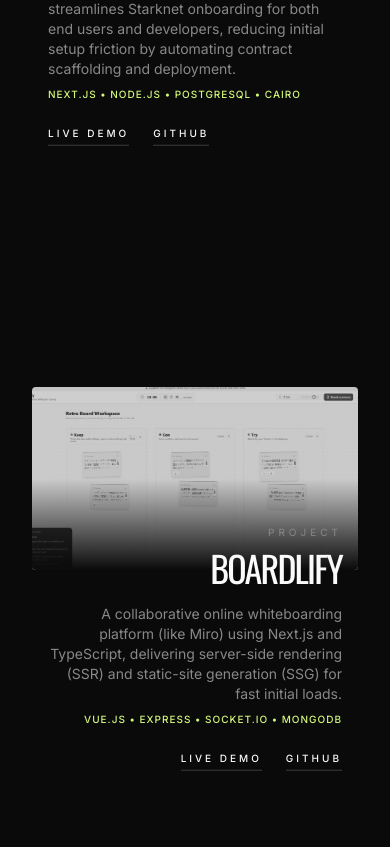
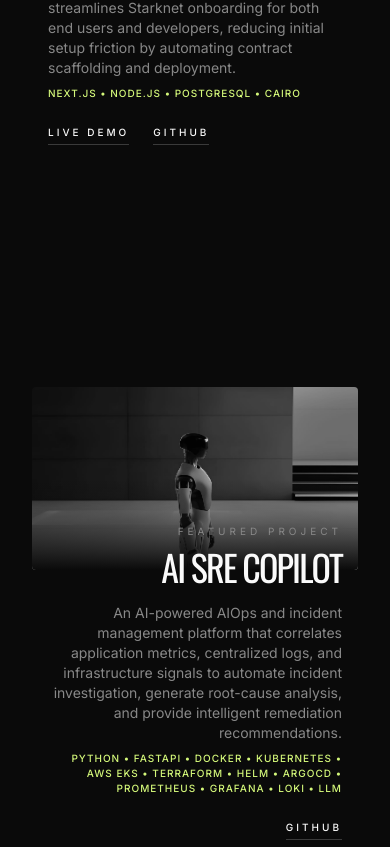
Before and after one commit to Sayan650/cinematic-portfolio, a Next.js app: page / in a window 390 px wide. Shown: the part 2737-3584 px from the top of the page. Built offline with nearby package versions, Linux system fonts and the light colour scheme.

Commit message:
minor edits

```diff
--- a/src/components/Hero.tsx
+++ b/src/components/Hero.tsx
@@ -110,6 +110,23 @@ export default function Hero() {
       {/* Atmospheric Fog Overlay */}
       <div className="absolute inset-0 z-30 pointer-events-none bg-gradient-to-t from-mist-black via-transparent to-transparent opacity-60" />
 
+      {/* Scroll Indicator */}
+      <motion.div
+        initial={{ opacity: 0 }}
+        animate={{ opacity: 1 }}
+        transition={{ delay: 2, duration: 1 }}
+        className="absolute bottom-12 right-8 md:right-20 z-40 flex flex-col items-center gap-4 hidden md:flex"
+      >
+        <span className="text-[10px] uppercase tracking-[0.3em] text-kimono-white/50" style={{ writingMode: 'vertical-rl' }}>Scroll</span>
+        <div className="w-[1px] h-16 bg-kimono-white/20 relative overflow-hidden">
+          <motion.div
+            className="w-full h-1/2 bg-muted-lime absolute top-0 left-0"
+            animate={{ y: ["-100%", "200%"] }}
+            transition={{ repeat: Infinity, duration: 1.5, ease: "circInOut" }}
+          />
+        </div>
+      </motion.div>
+
       <style jsx>{`
         .outline-text {
           -webkit-text-stroke: 1px rgba(250, 250, 250, 0.3);
--- a/src/components/Navigation.tsx
+++ b/src/components/Navigation.tsx
@@ -15,6 +15,10 @@ export default function Navigation() {
     <nav className="fixed top-0 left-0 w-full z-[100] px-8 py-10 flex justify-between items-start pointer-events-none">
       <Link
         href="/"
+        onClick={(e) => {
+          e.preventDefault();
+          window.scrollTo({ top: 0, behavior: "smooth" });
+        }}
         className="text-xs uppercase tracking-[0.3em] font-medium pointer-events-auto hover:text-muted-lime transition-colors duration-500"
       >
         Sayan / Portfolio
--- a/src/components/Work.tsx
+++ b/src/components/Work.tsx
@@ -11,7 +11,7 @@ const projects = [
     description:
       "A no-code, AI-driven platform that streamlines Starknet onboarding for both end users and developers, reducing initial setup friction by automating contract scaffolding and deployment.",
     tech: ["Next.Js", "Node.js", "PostgreSQL", "Cairo"],
-      image: "/robot.png",
+    image: "/devxstark.png",
     github: "https://github.com/Sayan650/DevXStark.git",
     live: "https://devfolio.co/projects/devxstark-9421",
     featured: true,
@@ -21,6 +21,31 @@ const projects = [
   },
   {
     id: 2,
+    title: "AI SRE Copilot",
+    description:
+      "An AI-powered AIOps and incident management platform that correlates application metrics, centralized logs, and infrastructure signals to automate incident investigation, generate root-cause analysis, and provide intelligent remediation recommendations.",
+    tech: [
+      "Python",
+      "FastAPI",
+      "Docker",
+      "Kubernetes",
+      "AWS EKS",
+      "Terraform",
+      "Helm",
+      "ArgoCD",
+      "Prometheus",
+      "Grafana",
+      "Loki",
+      "LLM",
+    ],
+    image: "/robot.png",
+    github: "https://github.com/Sayan650/AI-SRE",
+    live: "#",
+    featured: true,
+    layout: "wide",
+  },
+  {
+    id: 3,
     title: "Boardlify",
     description:
       "A collaborative online whiteboarding platform (like Miro) using Next.js and TypeScript, delivering server-side rendering (SSR) and static-site generation (SSG) for fast initial loads.",
@@ -32,11 +57,20 @@ const projects = [
     layout: "wide",
   },
   {
-      id: 3,
+    id: 4,
     title: "AI-Powered Skin Disease Detection",
     description:
       "Developed a deep learning–based mobile application that analyzes skin lesion images to identify potential dermatological conditions. Built using React Native, Node.js, TensorFlow/PyTorch, and ResNet50, the system provides AI-powered predictions with confidence scores to support early disease screening.",
-      tech: ["React Native", "Node.js", "TensorFlow", "PyTorch", "ResNet50", "MongoDB", "OpenCV", "NumPy"],
+    tech: [
+      "React Native",
+      "Node.js",
+      "TensorFlow",
+      "PyTorch",
+      "ResNet50",
+      "MongoDB",
+      "OpenCV",
+      "NumPy",
+    ],
     image: "/AIDetection.png",
     github: "https://github.com/Sayan650/AIDetection.git",
     live: "https://ai-detection.vercel.app/",
@@ -44,7 +78,7 @@ const projects = [
     layout: "standard",
   },
   {
-      id: 4,
+    id: 5,
     title: "Video and Voice Chat Application",
     description:
       " •WebRTC + Socket.io based project which connects users realtime through a voice or video call or through realtime chat. • Used WebRTC for video and voice streaming. • Also have screen sharing feature on video call.",
@@ -56,7 +90,7 @@ const projects = [
     layout: "wide",
   },
   {
-      id: 5,
+    id: 6,
     title: "DRepo",
     description:
       "A version control system in web3.The code is saved in distributed storage IPFS",
@@ -69,7 +103,13 @@ const projects = [
   },
 ];
 
-function ProjectCard({ project, index }: { project: typeof projects[0] | any; index: number }) {
+function ProjectCard({
+  project,
+  index,
+}: {
+  project: (typeof projects)[0] | any;
+  index: number;
+}) {
   const containerRef = useRef(null);
   const { scrollYProgress } = useScroll({
     target: containerRef,
@@ -86,11 +126,15 @@ function ProjectCard({ project, index }: { project: typeof projects[0] | any; in
       ref={containerRef}
       className={`relative mb-40 flex flex-col ${isEven ? "md:items-start" : "md:items-end"}`}
     >
-      <div className={`relative overflow-hidden group rounded-sm ${
-        project.layout === "wide" ? "w-full md:w-3/4 aspect-video" :
-        project.layout === "portrait" ? "w-full md:w-1/2 aspect-[3/4]" :
-        "w-full md:w-2/3 aspect-[4/3]"
-      }`}>
+      <div
+        className={`relative overflow-hidden group rounded-sm ${
+          project.layout === "wide"
+            ? "w-full md:w-3/4 aspect-video"
+            : project.layout === "portrait"
+              ? "w-full md:w-1/2 aspect-[3/4]"
+              : "w-full md:w-2/3 aspect-[4/3]"
+        }`}
+      >
         <motion.img
           style={{ scale }}
           src={project.image}
@@ -111,29 +155,48 @@ function ProjectCard({ project, index }: { project: typeof projects[0] | any; in
         className={`mt-8 md:-mt-12 z-10 px-4 md:px-0 ${isEven ? "md:ml-12" : "md:mr-12 text-right"}`}
       >
         <span className="text-[10px] uppercase tracking-[0.4em] text-muted-gray mb-2 block">
-          {project.hackathonWinner ? `🏆 ${project.hackathonName} Winner` : (project.featured ? "Featured Project" : "Project")}
+          {project.hackathonWinner
+            ? `🏆 ${project.hackathonName} Winner`
+            : project.featured
+              ? "Featured Project"
+              : "Project"}
         </span>
         <h3 className="text-4xl md:text-7xl font-display uppercase tracking-tighter text-kimono-white group-hover:text-muted-lime transition-colors duration-500">
           {project.title}
         </h3>
-        <p className={`mt-4 text-sm text-muted-gray max-w-md whitespace-pre-wrap ${isEven ? '' : 'ml-auto'}`}>
+        <p
+          className={`mt-4 text-sm text-muted-gray max-w-md whitespace-pre-wrap ${isEven ? "" : "ml-auto"}`}
+        >
           {project.description}
         </p>
-        <p className={`mt-2 text-[10px] uppercase tracking-widest text-muted-lime font-medium ${isEven ? '' : 'ml-auto'}`}>
+        <p
+          className={`mt-2 text-[10px] uppercase tracking-widest text-muted-lime font-medium ${isEven ? "" : "ml-auto"}`}
+        >
           {project.tech.join(" • ")}
         </p>
-        <div className={`mt-6 flex gap-6 ${isEven ? '' : 'justify-end'}`}>
+        <div className={`mt-6 flex gap-6 ${isEven ? "" : "justify-end"}`}>
           {project.live && project.live !== "#" ? (
-            <a href={project.live} target="_blank" rel="noreferrer" className="text-[10px] uppercase tracking-[0.3em] font-medium border-b border-kimono-white/20 pb-1 hover:border-muted-lime hover:text-muted-lime transition-all duration-500">
+            <a
+              href={project.live}
+              target="_blank"
+              rel="noreferrer"
+              className="text-[10px] uppercase tracking-[0.3em] font-medium border-b border-kimono-white/20 pb-1 hover:border-muted-lime hover:text-muted-lime transition-all duration-500"
+            >
               Live Demo
             </a>
           ) : null}
           {project.github && project.github !== "#" ? (
-            <a href={project.github} target="_blank" rel="noreferrer" className="text-[10px] uppercase tracking-[0.3em] font-medium border-b border-kimono-white/20 pb-1 hover:border-muted-lime hover:text-muted-lime transition-all duration-500">
+            <a
+              href={project.github}
+              target="_blank"
+              rel="noreferrer"
+              className="text-[10px] uppercase tracking-[0.3em] font-medium border-b border-kimono-white/20 pb-1 hover:border-muted-lime hover:text-muted-lime transition-all duration-500"
+            >
               GitHub
             </a>
           ) : null}
-          {(project.live === "#" || !project.live) && (project.github === "#" || !project.github) && (
+          {(project.live === "#" || !project.live) &&
+            (project.github === "#" || !project.github) && (
               <button className="text-[10px] uppercase tracking-[0.3em] font-medium border-b border-kimono-white/20 pb-1 hover:border-muted-lime hover:text-muted-lime transition-all duration-500 cursor-not-allowed opacity-50">
                 Coming Soon
               </button>
@@ -147,9 +210,15 @@ function ProjectCard({ project, index }: { project: typeof projects[0] | any; in
 export default function Work() {
   return (
     <section id="work" className="relative py-32 px-8 md:px-20 overflow-hidden">
-      <BackgroundCode index={2} align="center" position="absolute inset-0 z-0" />
+      <BackgroundCode
+        index={2}
+        align="center"
+        position="absolute inset-0 z-0"
+      />
       <div className="relative z-10 mb-32">
-        <h2 className="text-xs uppercase tracking-[0.6em] text-muted-gray mb-8">Selected Scenographies</h2>
+        <h2 className="text-xs uppercase tracking-[0.6em] text-muted-gray mb-8">
+          Selected Scenographies
+        </h2>
         <div className="h-[1px] w-full bg-kimono-white/10" />
       </div>
 
```
Also changed, not shown: public/devxstark.png (added). Lines whose indentation alone changed are shown as unchanged.
